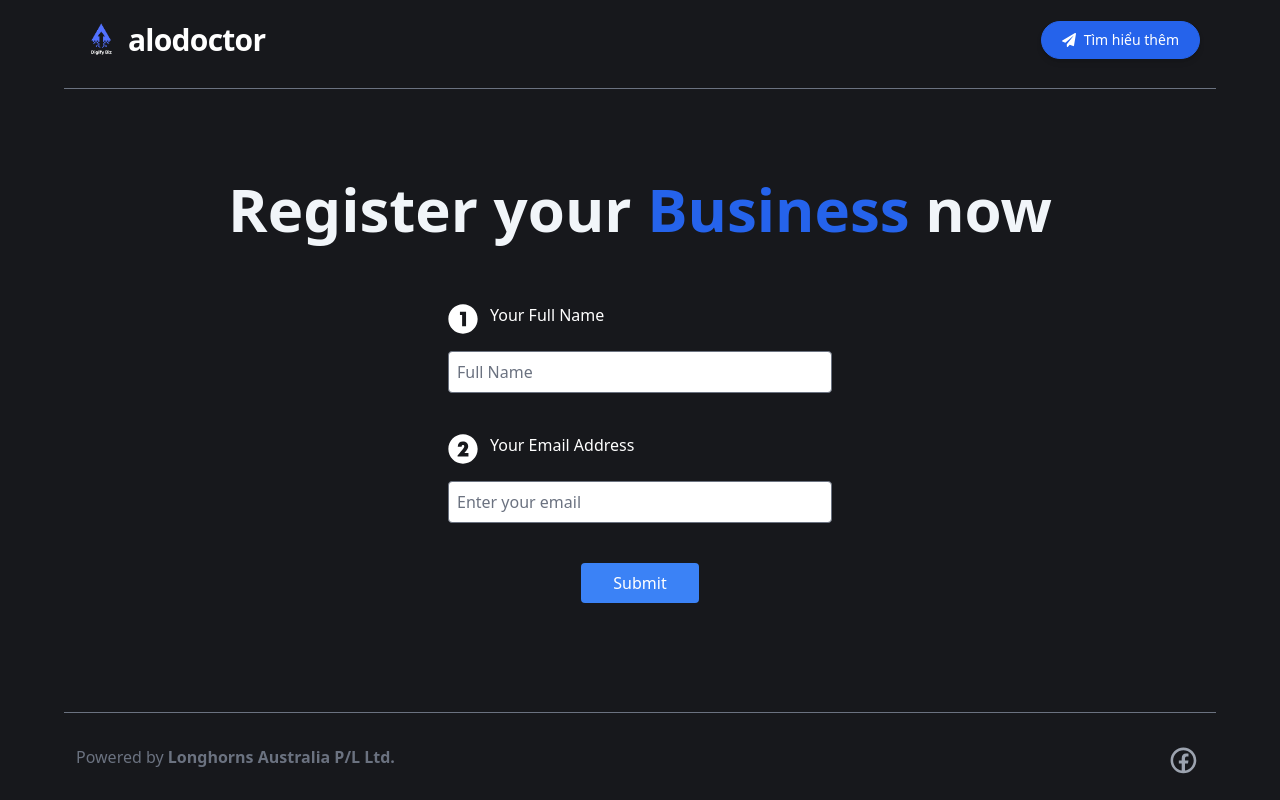
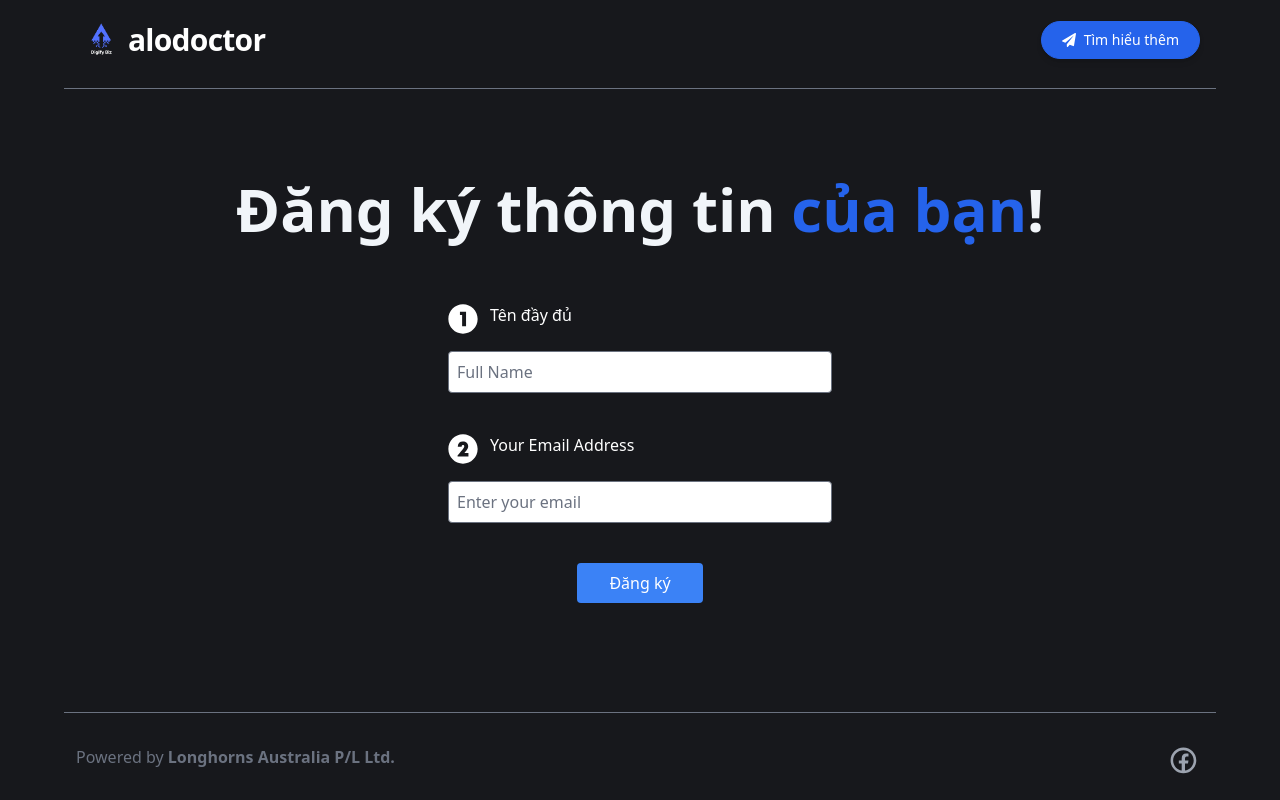
Before and after one commit to nddung2812/AloDoctor, a Next.js app: page /register in a window 1280 px wide. Built offline with nearby package versions, Linux system fonts and the light colour scheme.

Commit message:
update details

```diff
--- a/app/layout.tsx
+++ b/app/layout.tsx
@@ -2,8 +2,8 @@ import { Analytics } from "@vercel/analytics/react";
 import { Metadata } from "next";
 import "../styles/globals.css";
 
-let title = "Khám chữa bệnh tại Việt Nam";
-let description = "Đơn giản, tiết kiệm và khách hàng sẽ được sử dụng những trang thiết bị hiện đại nhất bây giờ để chăm sóc sức khoẻ cho bản thân mình";
+let title = "Alo Doctor | Book your doctor appointment now from Australia and get treatment in Vietnam | Đặt lịch tài Úc | Khám chữa bệnh tại Việt Nam ";
+let description = "Alo Doctor giúp booking đơn giản, tiết kiệm và khách hàng sẽ được sử dụng những trang thiết bị hiện đại nhất bây giờ để chăm sóc sức khoẻ cho bản thân mình";
 let ogimage = "https://firebasestorage.googleapis.com/v0/b/digifybiz-899f5.appspot.com/o/OGimage.jpg?alt=media&token=930605e0-d8d6-4f3e-9675-40c3efd1c6b9";
 let sitename = "alodoctor.com.au";
 
--- a/app/register/page.tsx
+++ b/app/register/page.tsx
@@ -61,7 +61,7 @@ export default function RegisterPage() {
             <Header />
             <main className="flex flex-1 w-full flex-col items-center justify-center text-center px-4 mt-4 sm:mb-0 mb-8">
                 <h1 className="mx-auto max-w-4xl font-display text-4xl font-bold tracking-normal text-slate-100 sm:text-6xl mb-5">
-                    Register your <span className="text-blue-600">Business</span> now
+                    Đăng ký thông tin<span className="text-blue-600"> của bạn</span>!
                 </h1>
                 <ResizablePanel>
                     <AnimatePresence mode="wait">
@@ -76,7 +76,7 @@ export default function RegisterPage() {
                                             alt="1 icon"
                                         />
                                         <label className="block mb-2" htmlFor="fullName">
-                                            Your Full Name
+                                            Tên đầy đủ
                                         </label>
                                     </div>
                                     <Controller
@@ -133,7 +133,7 @@ export default function RegisterPage() {
                                         type="submit"
                                         className="bg-blue-500 text-white px-8 mt-6 py-2 rounded hover:bg-blue-600"
                                     >
-                                        Submit
+                                        Đăng ký
                                     </button>
                                 </div>
                             </form>
```
